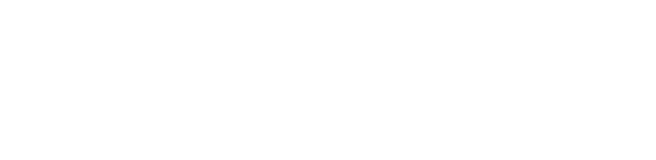
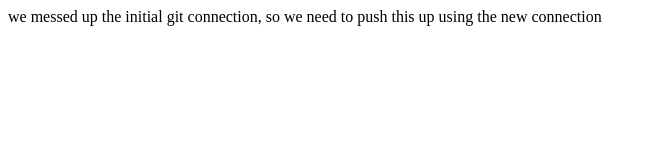
Before and after one commit to castlesmadeofcode/first-repo, a plain HTML site: page index.html in a window 1280 px wide. Shown: the whole page, without its empty margins (0-656 px from the left). Drawn offline with Linux system fonts and the light colour scheme.

```diff
--- a/index.html
+++ b/index.html
@@ -7,6 +7,6 @@
     <title>Document</title>
 </head>
 <body>
-
+    we messed up the initial git connection, so we need to push this up using the new connection
 </body>
 </html>
```
